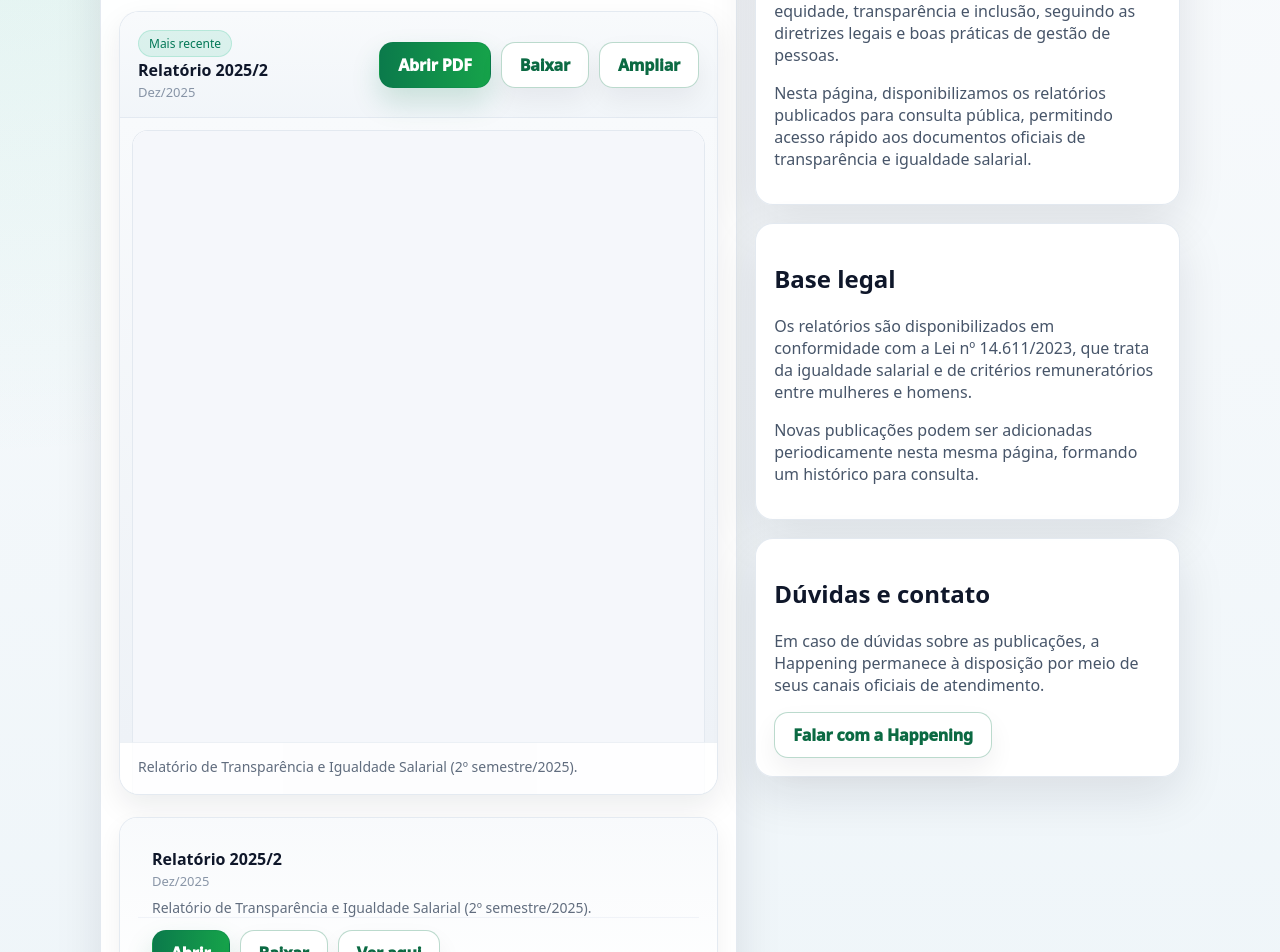
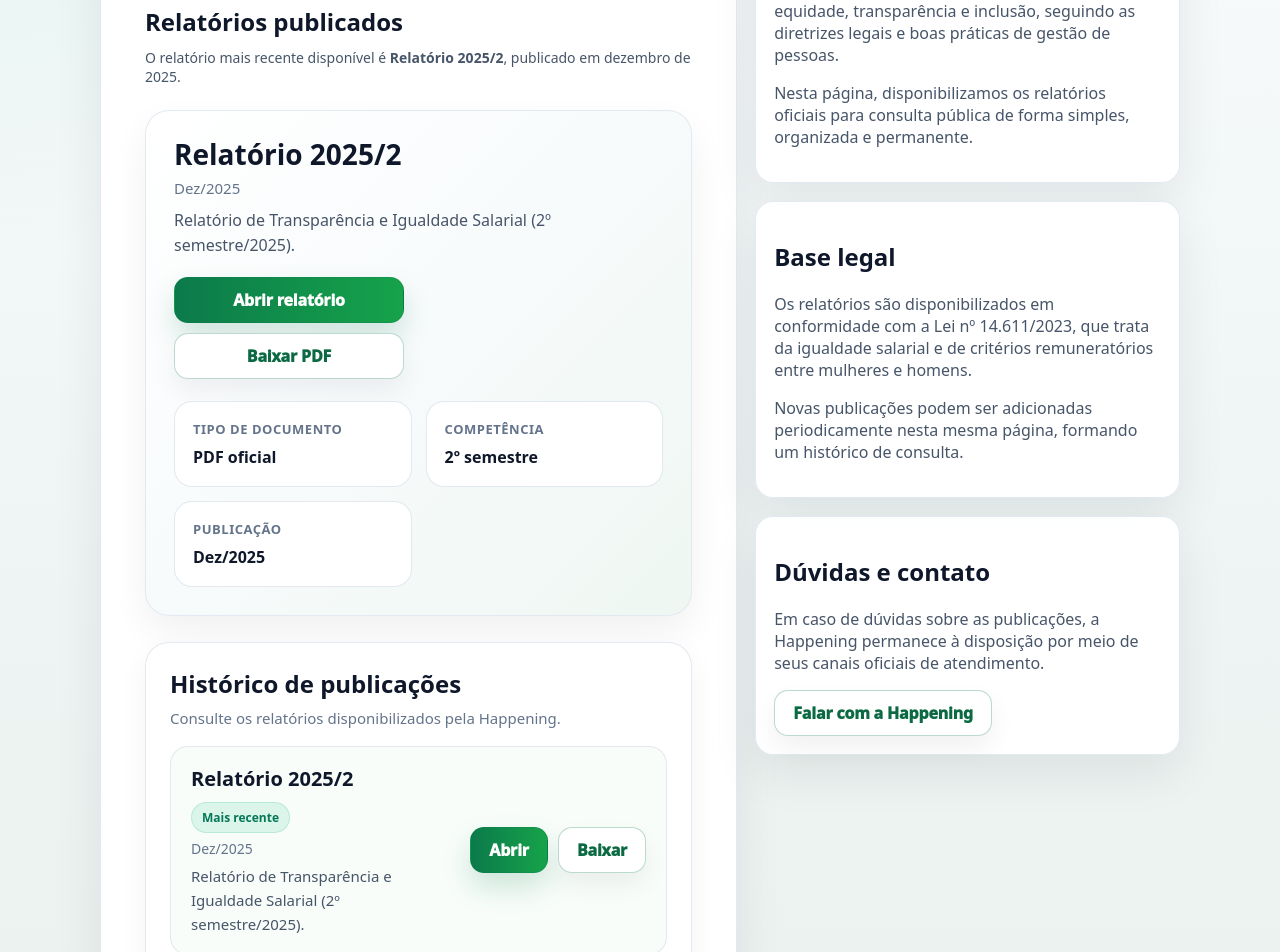
Before and after one commit to happeningti/site-happening, a Next.js app: page /transparencia in a window 1280 px wide. Shown: the part 560-1512 px from the top of the page. Built offline with nearby package versions, Linux system fonts and the light colour scheme.

Commit message:
Refina página de transparência com layout premium

```diff
--- a/app/transparencia/page.tsx
+++ b/app/transparencia/page.tsx
@@ -46,12 +46,34 @@ function formatarMesAno(iso: string) {
   return `${meses[mm - 1]}/${y}`;
 }
 
+function formatarDataCompleta(iso: string) {
+  const [y, m] = iso.split("-");
+  const meses = [
+    "janeiro",
+    "fevereiro",
+    "março",
+    "abril",
+    "maio",
+    "junho",
+    "julho",
+    "agosto",
+    "setembro",
+    "outubro",
+    "novembro",
+    "dezembro",
+  ];
+
+  const mm = Math.max(1, Math.min(12, Number(m || "1")));
+  return `${meses[mm - 1]} de ${y}`;
+}
+
 export default function TransparenciaPage() {
   const relatoriosOrdenados = [...RELATORIOS].sort(
     (a, b) => new Date(b.data).getTime() - new Date(a.data).getTime()
   );
 
   const maisRecente = relatoriosOrdenados[0];
+  const historico = relatoriosOrdenados.slice(1);
 
   return (
     <main className="transparencia">
@@ -64,7 +86,7 @@ export default function TransparenciaPage() {
 
           <p>
             Em conformidade com a Lei 14.611/2023, disponibilizamos nossos
-            relatórios de transparência e igualdade salarial.
+            relatórios oficiais para consulta pública.
           </p>
 
           <div className="transparenciaHeroActions">
@@ -84,8 +106,8 @@ export default function TransparenciaPage() {
         id="relatorios"
         style={{
           background:
-            "radial-gradient(circle at top left, rgba(16,185,129,0.10), transparent 22%), linear-gradient(180deg, #f8fafc 0%, #eef5f9 50%, #e7f1ec 100%)",
-          padding: "56px 0 72px",
+            "radial-gradient(circle at top left, rgba(16,185,129,0.08), transparent 22%), linear-gradient(180deg, #f8fbfc 0%, #eef4f3 52%, #e8f0ec 100%)",
+          padding: "56px 0 84px",
         }}
       >
         <div className="transparenciaContainer">
@@ -94,145 +116,273 @@ export default function TransparenciaPage() {
             style={{
               background: "rgba(255,255,255,0.96)",
               border: "1px solid rgba(226,232,240,0.95)",
-              boxShadow: "0 18px 48px rgba(15,23,42,0.10)",
+              boxShadow: "0 18px 50px rgba(15,23,42,0.08)",
               color: "#0f172a",
               backdropFilter: "blur(8px)",
+              overflow: "hidden",
             }}
           >
-            <h2 style={{ color: "#0f172a" }}>Relatórios publicados</h2>
+            <div
+              style={{
+                padding: "26px 26px 0",
+              }}
+            >
+              <div
+                style={{
+                  display: "inline-flex",
+                  alignItems: "center",
+                  gap: 8,
+                  padding: "8px 14px",
+                  borderRadius: 999,
+                  background: "rgba(16,185,129,0.10)",
+                  border: "1px solid rgba(16,185,129,0.18)",
+                  color: "#047857",
+                  fontWeight: 700,
+                  fontSize: 13,
+                  marginBottom: 18,
+                }}
+              >
+                Publicação mais recente
+              </div>
 
-            <p className="transparenciaHint" style={{ color: "#475569" }}>
+              <h2
+                style={{
+                  color: "#0f172a",
+                  marginBottom: 10,
+                }}
+              >
+                Relatórios publicados
+              </h2>
+
+              <p
+                className="transparenciaHint"
+                style={{
+                  color: "#475569",
+                  marginBottom: 24,
+                }}
+              >
                 {maisRecente ? (
                   <>
-                  O mais recente é <strong>{maisRecente.titulo}</strong> (
-                  {formatarMesAno(maisRecente.data)}).
+                    O relatório mais recente disponível é{" "}
+                    <strong>{maisRecente.titulo}</strong>, publicado em{" "}
+                    {formatarDataCompleta(maisRecente.data)}.
                   </>
                 ) : (
                   <>Os relatórios publicados aparecerão aqui para consulta.</>
                 )}
               </p>
+            </div>
 
             {maisRecente ? (
               <div
-                className="transparenciaViewer"
                 style={{
-                  background: "#ffffff",
-                  border: "1px solid rgba(226,232,240,0.9)",
-                  borderRadius: 20,
-                  overflow: "hidden",
-                  boxShadow: "0 12px 30px rgba(15,23,42,0.08)",
+                  padding: "0 26px 26px",
                 }}
               >
                 <div
-                  className="transparenciaViewerHeader"
                   style={{
                     background:
-                      "linear-gradient(180deg, rgba(248,250,252,0.98) 0%, rgba(241,245,249,0.98) 100%)",
-                    borderBottom: "1px solid rgba(226,232,240,0.9)",
-                    padding: "18px 18px 16px",
+                      "linear-gradient(135deg, #ffffff 0%, #f8fbfc 45%, #eef7f2 100%)",
+                    border: "1px solid rgba(226,232,240,0.95)",
+                    borderRadius: 24,
+                    padding: 28,
+                    boxShadow: "0 16px 36px rgba(15,23,42,0.06)",
                   }}
                 >
-                  <div className="transparenciaViewerTitle">
-                    <span
-                      className="pillMini"
+                  <div
                     style={{
-                        background: "rgba(16,185,129,0.12)",
-                        color: "#047857",
-                        border: "1px solid rgba(16,185,129,0.18)",
+                      display: "grid",
+                      gap: 22,
                     }}
                   >
-                      Mais recente
-                    </span>
-
                     <div
-                      className="transparenciaViewerName"
-                      style={{ color: "#0f172a" }}
+                      style={{
+                        display: "flex",
+                        flexWrap: "wrap",
+                        alignItems: "center",
+                        justifyContent: "space-between",
+                        gap: 18,
+                      }}
+                    >
+                      <div>
+                        <div
+                          style={{
+                            fontSize: 28,
+                            fontWeight: 800,
+                            color: "#0f172a",
+                            lineHeight: 1.1,
+                            marginBottom: 8,
+                          }}
                         >
                           {maisRecente.titulo}
                         </div>
 
                         <div
-                      className="transparenciaViewerMeta"
-                      style={{ color: "#64748b" }}
+                          style={{
+                            color: "#64748b",
+                            fontSize: 15,
+                            marginBottom: 10,
+                          }}
                         >
                           {formatarMesAno(maisRecente.data)}
                         </div>
+
+                        {maisRecente.descricao ? (
+                          <div
+                            style={{
+                              color: "#475569",
+                              fontSize: 16,
+                              lineHeight: 1.6,
+                              maxWidth: 760,
+                            }}
+                          >
+                            {maisRecente.descricao}
+                          </div>
+                        ) : null}
                       </div>
 
-                  <div className="transparenciaViewerActions">
+                      <div
+                        style={{
+                          display: "grid",
+                          gap: 10,
+                          minWidth: 230,
+                        }}
+                      >
                         <a
                           className="btnPrim"
                           href={maisRecente.arquivo}
                           target="_blank"
                           rel="noreferrer"
+                          style={{
+                            textAlign: "center",
+                            justifyContent: "center",
+                          }}
                         >
-                      Abrir PDF
-                    </a>
-
-                    <a className="btnSec" href={maisRecente.arquivo} download>
-                      Baixar
+                          Abrir relatório
                         </a>
 
                         <a
                           className="btnSec"
                           href={maisRecente.arquivo}
-                      target="_blank"
-                      rel="noreferrer"
+                          download
+                          style={{
+                            textAlign: "center",
+                            justifyContent: "center",
+                          }}
                         >
-                      Ampliar
+                          Baixar PDF
                         </a>
                       </div>
                     </div>
 
                     <div
-                  className="transparenciaIframeWrap"
                       style={{
-                    background:
-                      "linear-gradient(180deg, #f8fafc 0%, #eef2f7 100%)",
-                    padding: 12,
+                        display: "grid",
+                        gridTemplateColumns: "repeat(auto-fit, minmax(180px, 1fr))",
+                        gap: 14,
                       }}
                     >
                       <div
                         style={{
                           background: "#ffffff",
-                      borderRadius: 16,
-                      overflow: "hidden",
                           border: "1px solid rgba(226,232,240,0.95)",
-                      boxShadow: "inset 0 1px 0 rgba(255,255,255,0.8)",
+                          borderRadius: 18,
+                          padding: "18px 18px",
                         }}
                       >
-                    <iframe
-                      className="transparenciaIframe"
-                      src={maisRecente.arquivo}
-                      title={`Visualizador - ${maisRecente.titulo}`}
+                        <div
                           style={{
-                        background: "#ffffff",
-                        border: "none",
-                        minHeight: 720,
+                            color: "#64748b",
+                            fontSize: 13,
+                            fontWeight: 700,
+                            textTransform: "uppercase",
+                            letterSpacing: "0.04em",
+                            marginBottom: 8,
                           }}
-                    />
+                        >
+                          Tipo de documento
+                        </div>
+                        <div
+                          style={{
+                            color: "#0f172a",
+                            fontSize: 16,
+                            fontWeight: 700,
+                          }}
+                        >
+                          PDF oficial
                         </div>
                       </div>
 
-                {maisRecente.descricao ? (
-                  <p
-                    className="transparenciaViewerDesc"
+                      <div
                         style={{
-                      color: "#475569",
-                      padding: "14px 18px 18px",
-                      margin: 0,
-                      borderTop: "1px solid rgba(226,232,240,0.7)",
                           background: "#ffffff",
+                          border: "1px solid rgba(226,232,240,0.95)",
+                          borderRadius: 18,
+                          padding: "18px 18px",
                         }}
                       >
-                    {maisRecente.descricao}
-                  </p>
-                ) : null}
+                        <div
+                          style={{
+                            color: "#64748b",
+                            fontSize: 13,
+                            fontWeight: 700,
+                            textTransform: "uppercase",
+                            letterSpacing: "0.04em",
+                            marginBottom: 8,
+                          }}
+                        >
+                          Competência
+                        </div>
+                        <div
+                          style={{
+                            color: "#0f172a",
+                            fontSize: 16,
+                            fontWeight: 700,
+                          }}
+                        >
+                          2º semestre
+                        </div>
+                      </div>
+
+                      <div
+                        style={{
+                          background: "#ffffff",
+                          border: "1px solid rgba(226,232,240,0.95)",
+                          borderRadius: 18,
+                          padding: "18px 18px",
+                        }}
+                      >
+                        <div
+                          style={{
+                            color: "#64748b",
+                            fontSize: 13,
+                            fontWeight: 700,
+                            textTransform: "uppercase",
+                            letterSpacing: "0.04em",
+                            marginBottom: 8,
+                          }}
+                        >
+                          Publicação
+                        </div>
+                        <div
+                          style={{
+                            color: "#0f172a",
+                            fontSize: 16,
+                            fontWeight: 700,
+                          }}
+                        >
+                          {formatarMesAno(maisRecente.data)}
+                        </div>
+                      </div>
+                    </div>
+                  </div>
+                </div>
               </div>
             ) : (
               <div
                 className="transparenciaEmpty"
                 style={{
+                  margin: "0 26px 26px",
                   background: "#ffffff",
                   border: "1px solid rgba(226,232,240,0.9)",
                   borderRadius: 18,
@@ -245,54 +395,143 @@ export default function TransparenciaPage() {
               </div>
             )}
 
-            {relatoriosOrdenados.length > 0 ? (
-              <div className="transparenciaList" style={{ marginTop: 22 }}>
-                {relatoriosOrdenados.map((r, idx) => (
             <div
-                    className="transparenciaItem"
-                    key={`${r.arquivo}-${idx}`}
               style={{
-                      background: "#ffffff",
-                      border: "1px solid rgba(226,232,240,0.9)",
-                      borderRadius: 18,
-                      overflow: "hidden",
-                      boxShadow: "0 10px 24px rgba(15,23,42,0.06)",
+                padding: "0 26px 26px",
               }}
             >
               <div
                 style={{
-                        padding: "18px 18px 14px",
-                        borderBottom: "1px solid rgba(226,232,240,0.7)",
-                        background:
-                          "linear-gradient(180deg, rgba(248,250,252,0.98) 0%, rgba(255,255,255,0.98) 100%)",
+                  background: "#ffffff",
+                  border: "1px solid rgba(226,232,240,0.95)",
+                  borderRadius: 24,
+                  padding: 24,
+                  boxShadow: "0 12px 30px rgba(15,23,42,0.05)",
                 }}
               >
-                      <div className="transparenciaItemLeft">
                 <div
-                          className="transparenciaItemTitle"
-                          style={{ color: "#0f172a" }}
+                  style={{
+                    display: "flex",
+                    alignItems: "center",
+                    justifyContent: "space-between",
+                    gap: 16,
+                    flexWrap: "wrap",
+                    marginBottom: 18,
+                  }}
+                >
+                  <div>
+                    <h3
+                      style={{
+                        margin: 0,
+                        color: "#0f172a",
+                        fontSize: 24,
+                        fontWeight: 800,
+                      }}
+                    >
+                      Histórico de publicações
+                    </h3>
+                    <p
+                      style={{
+                        margin: "8px 0 0",
+                        color: "#64748b",
+                        fontSize: 15,
+                      }}
+                    >
+                      Consulte os relatórios disponibilizados pela Happening.
+                    </p>
+                  </div>
+                </div>
+
+                <div
+                  style={{
+                    display: "grid",
+                    gap: 16,
+                  }}
+                >
+                  {relatoriosOrdenados.map((r, idx) => (
+                    <div
+                      key={`${r.arquivo}-${idx}`}
+                      style={{
+                        display: "flex",
+                        flexWrap: "wrap",
+                        alignItems: "center",
+                        justifyContent: "space-between",
+                        gap: 18,
+                        padding: "18px 20px",
+                        borderRadius: 18,
+                        border: "1px solid rgba(226,232,240,0.95)",
+                        background: idx === 0 ? "#f8fdf9" : "#f8fafc",
+                      }}
+                    >
+                      <div style={{ minWidth: 220, flex: 1 }}>
+                        <div
+                          style={{
+                            display: "flex",
+                            flexWrap: "wrap",
+                            alignItems: "center",
+                            gap: 10,
+                            marginBottom: 6,
+                          }}
+                        >
+                          <div
+                            style={{
+                              color: "#0f172a",
+                              fontSize: 20,
+                              fontWeight: 800,
+                            }}
                           >
                             {r.titulo}
                           </div>
 
+                          {idx === 0 ? (
+                            <span
+                              style={{
+                                display: "inline-flex",
+                                alignItems: "center",
+                                padding: "6px 10px",
+                                borderRadius: 999,
+                                background: "rgba(16,185,129,0.12)",
+                                border: "1px solid rgba(16,185,129,0.18)",
+                                color: "#047857",
+                                fontSize: 12,
+                                fontWeight: 800,
+                              }}
+                            >
+                              Mais recente
+                            </span>
+                          ) : null}
+                        </div>
+
                         <div
-                          className="transparenciaItemMeta"
-                          style={{ color: "#64748b" }}
+                          style={{
+                            color: "#64748b",
+                            fontSize: 14,
+                            marginBottom: 6,
+                          }}
                         >
                           {formatarMesAno(r.data)}
                         </div>
 
                         {r.descricao ? (
                           <div
-                            className="transparenciaItemDesc"
-                            style={{ color: "#475569" }}
+                            style={{
+                              color: "#475569",
+                              fontSize: 15,
+                              lineHeight: 1.6,
+                            }}
                           >
                             {r.descricao}
                           </div>
                         ) : null}
                       </div>
 
-                      <div className="transparenciaItemActions">
+                      <div
+                        style={{
+                          display: "flex",
+                          flexWrap: "wrap",
+                          gap: 10,
+                        }}
+                      >
                         <a
                           className="btnPrim"
                           href={r.arquivo}
@@ -305,46 +544,25 @@ export default function TransparenciaPage() {
                         <a className="btnSec" href={r.arquivo} download>
                           Baixar
                         </a>
-
-                        <a className="btnSec" href={`#pdf-${idx}`}>
-                          Ver aqui
-                        </a>
-                      </div>
-                    </div>
-
-                    <div
-                      className="transparenciaItemPreview"
-                      id={`pdf-${idx}`}
-                      style={{
-                        background:
-                          "linear-gradient(180deg, #f8fafc 0%, #eef2f7 100%)",
-                        padding: 12,
-                      }}
-                    >
-                      <div
-                        style={{
-                          background: "#ffffff",
-                          borderRadius: 14,
-                          overflow: "hidden",
-                          border: "1px solid rgba(226,232,240,0.95)",
-                        }}
-                      >
-                        <iframe
-                          className="transparenciaIframeMini"
-                          src={r.arquivo}
-                          title={`Preview - ${r.titulo}`}
-                          style={{
-                            background: "#ffffff",
-                            border: "none",
-                            minHeight: 420,
-                          }}
-                        />
-                      </div>
                       </div>
                     </div>
                   ))}
                 </div>
+
+                {historico.length === 0 ? (
+                  <p
+                    style={{
+                      marginTop: 18,
+                      color: "#64748b",
+                      fontSize: 14,
+                    }}
+                  >
+                    Assim que novas publicações forem adicionadas, elas passarão
+                    a compor este histórico.
+                  </p>
                 ) : null}
+              </div>
+            </div>
           </div>
 
           <div
@@ -359,7 +577,7 @@ export default function TransparenciaPage() {
               style={{
                 background: "rgba(255,255,255,0.96)",
                 border: "1px solid rgba(226,232,240,0.95)",
-                boxShadow: "0 18px 48px rgba(15,23,42,0.10)",
+                boxShadow: "0 18px 48px rgba(15,23,42,0.08)",
                 color: "#0f172a",
                 backdropFilter: "blur(8px)",
               }}
@@ -373,9 +591,8 @@ export default function TransparenciaPage() {
               </p>
 
               <p style={{ color: "#475569" }}>
-                Nesta página, disponibilizamos os relatórios publicados para
-                consulta pública, permitindo acesso rápido aos documentos
-                oficiais de transparência e igualdade salarial.
+                Nesta página, disponibilizamos os relatórios oficiais para
+                consulta pública de forma simples, organizada e permanente.
               </p>
             </div>
 
@@ -384,7 +601,7 @@ export default function TransparenciaPage() {
               style={{
                 background: "rgba(255,255,255,0.96)",
                 border: "1px solid rgba(226,232,240,0.95)",
-                boxShadow: "0 18px 48px rgba(15,23,42,0.10)",
+                boxShadow: "0 18px 48px rgba(15,23,42,0.08)",
                 color: "#0f172a",
                 backdropFilter: "blur(8px)",
               }}
@@ -399,7 +616,7 @@ export default function TransparenciaPage() {
 
               <p style={{ color: "#475569" }}>
                 Novas publicações podem ser adicionadas periodicamente nesta
-                mesma página, formando um histórico para consulta.
+                mesma página, formando um histórico de consulta.
               </p>
             </div>
 
@@ -408,7 +625,7 @@ export default function TransparenciaPage() {
               style={{
                 background: "rgba(255,255,255,0.96)",
                 border: "1px solid rgba(226,232,240,0.95)",
-                boxShadow: "0 18px 48px rgba(15,23,42,0.10)",
+                boxShadow: "0 18px 48px rgba(15,23,42,0.08)",
                 color: "#0f172a",
                 backdropFilter: "blur(8px)",
               }}
```
Lines whose indentation alone changed are shown as unchanged.
